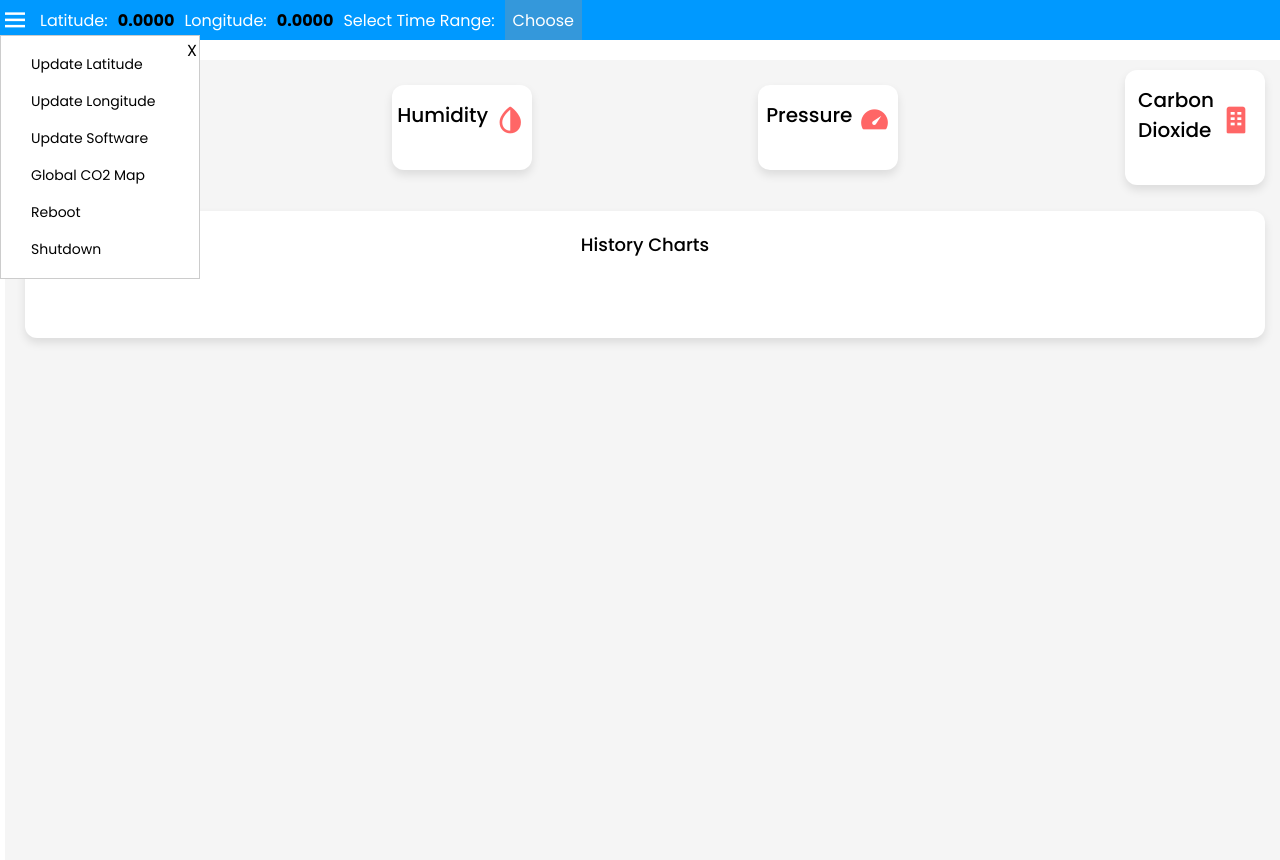
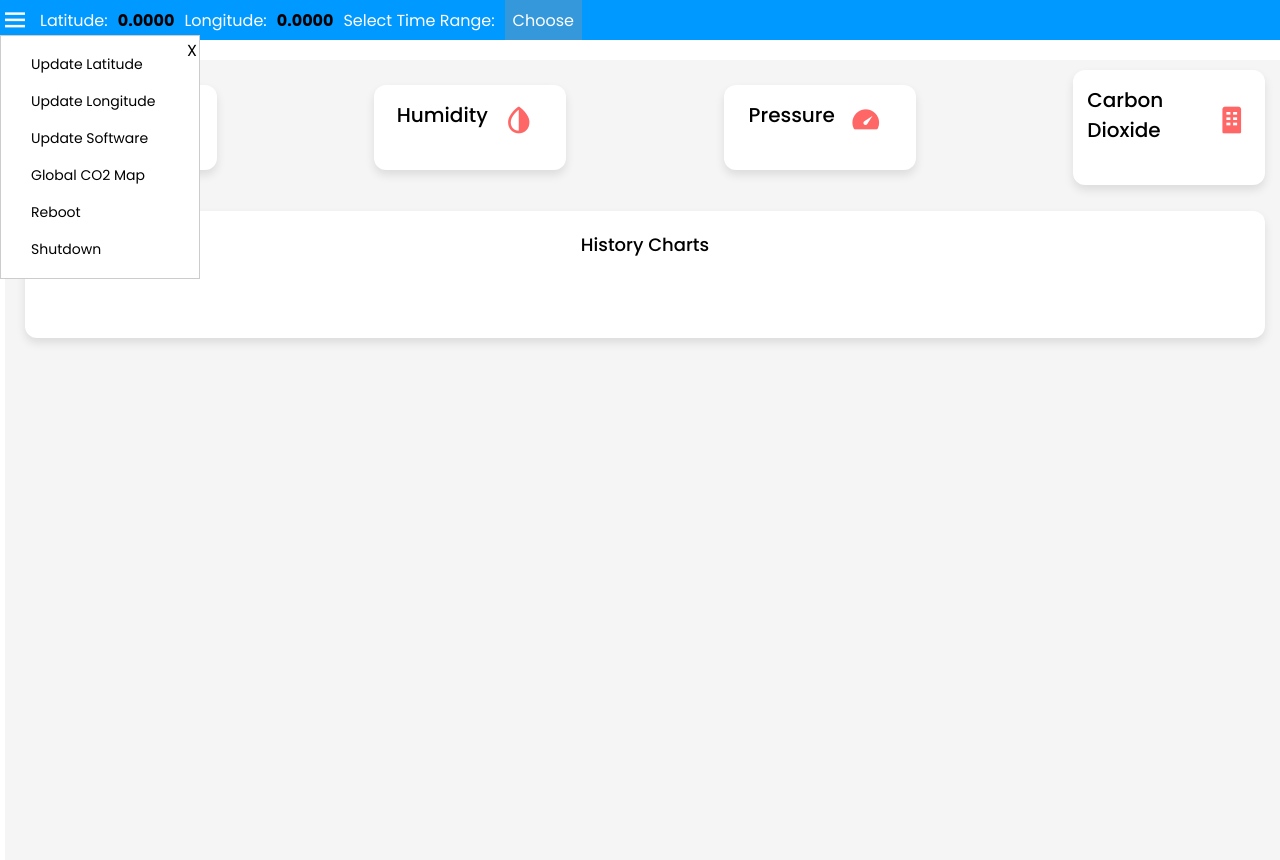
Before and after one commit to SteveBz/MoonRabbit, a Flask app: template templates/index_old.html in a window 1280 px wide. Run offline with Flask 2, Linux system fonts and the light colour scheme; the template is opened without the code that fills it, so the values that code supplies are empty; some libraries are stand-ins or nearby versions.

Commit message:
Adjust width of overview boxes to accommodate layout

```diff
--- a/static/style.css
+++ b/static/style.css
@@ -210,7 +210,7 @@
   display: flex;
   align-items: center;
   justify-content: center;
-  width: calc(100% / 8 - 15px);
+  width: calc(100% / 6 - 15px);
   background: #fff;
   padding: 15px 14px;
   border-radius: 12px;
```
